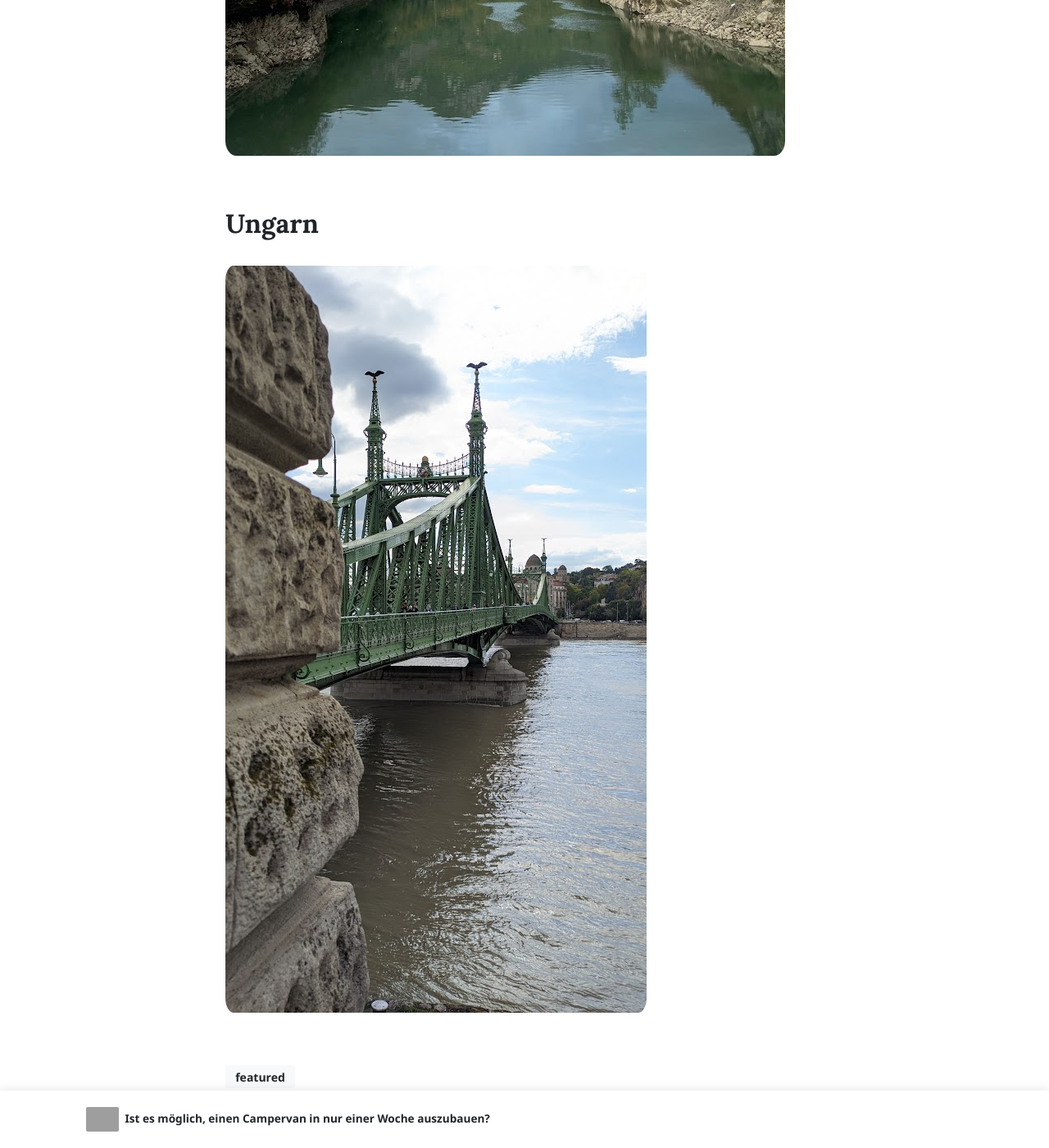
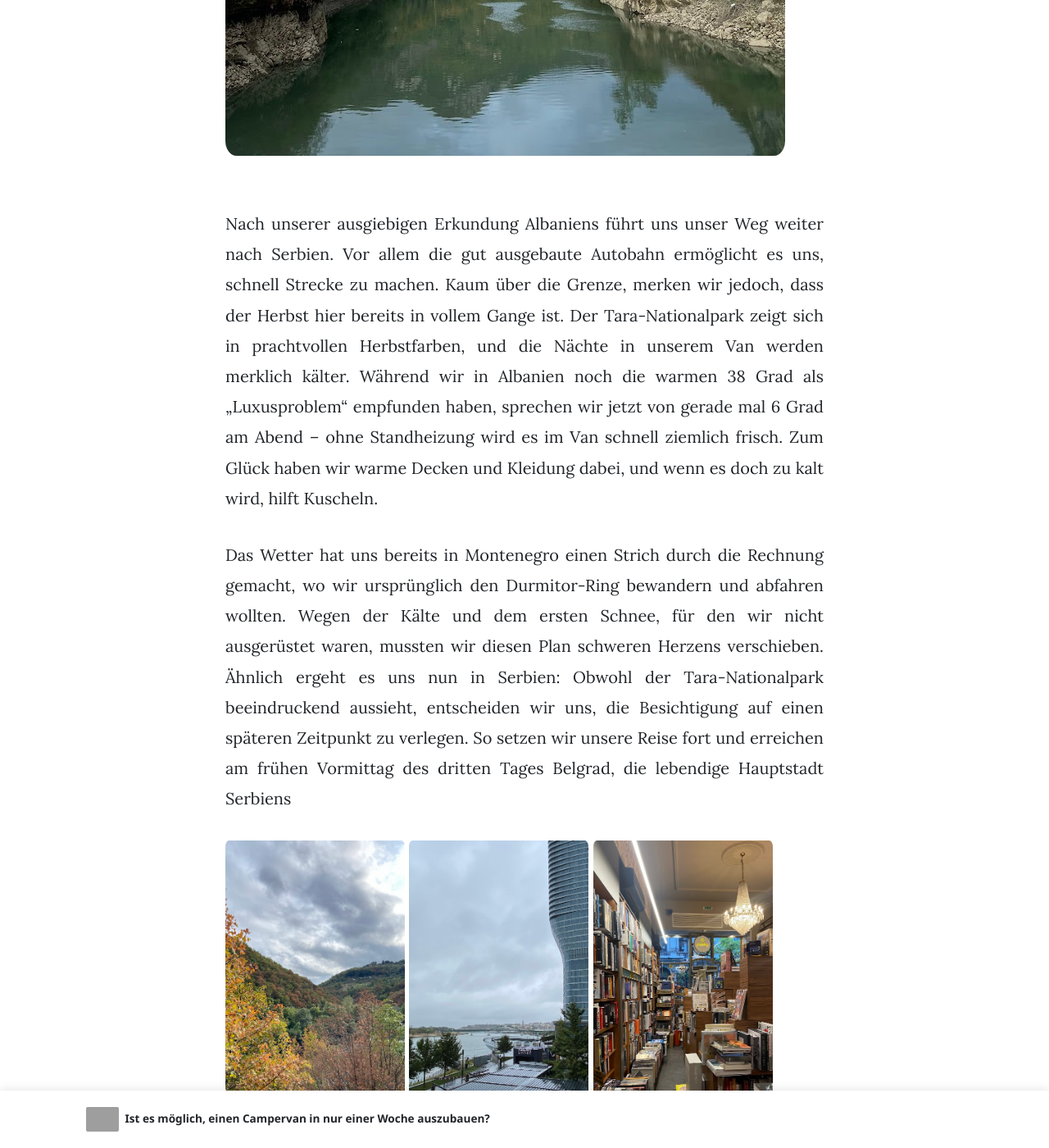
Before and after one commit to travelbuddi/travelbuddi.github.io, a Jekyll site: the page built from _posts/2024-08-08-Osteuropa-Balkan.md, in a window 1280 px wide and 1400 px high, scrolled down 15569 px. Shown: the whole window at 82% size. Built offline with Jekyll 4.4.1, drawn with Linux system fonts in a browser that asks for light colours; nearby versions of some CDN libraries; some of the changed text lies outside the part shown; grey boxes are pictures that could not be loaded.

Commit message:
Update Serbien

```diff
--- a/_posts/2024-08-08-Osteuropa-Balkan.md
+++ b/_posts/2024-08-08-Osteuropa-Balkan.md
@@ -142,6 +142,15 @@ Anschließend entscheiden wir uns noch für einen Aufenthalt in den Albanischen
 ## Serbien
 ![Serbien](/assets/images/Serbien01.jpg)
 
+Nach unserer ausgiebigen Erkundung Albaniens führt uns unser Weg weiter nach Serbien. Vor allem die gut ausgebaute Autobahn ermöglicht es uns, schnell Strecke zu machen. Kaum über die Grenze, merken wir jedoch, dass der Herbst hier bereits in vollem Gange ist. Der Tara-Nationalpark zeigt sich in prachtvollen Herbstfarben, und die Nächte in unserem Van werden merklich kälter. Während wir in Albanien noch die warmen 38 Grad als „Luxusproblem“ empfunden haben, sprechen wir jetzt von gerade mal 6 Grad am Abend – ohne Standheizung wird es im Van schnell ziemlich frisch. Zum Glück haben wir warme Decken und Kleidung dabei, und wenn es doch zu kalt wird, hilft Kuscheln.
+
+Das Wetter hat uns bereits in Montenegro einen Strich durch die Rechnung gemacht, wo wir ursprünglich den Durmitor-Ring bewandern und abfahren wollten. Wegen der Kälte und dem ersten Schnee, für den wir nicht ausgerüstet waren, mussten wir diesen Plan schweren Herzens verschieben. Ähnlich ergeht es uns nun in Serbien: Obwohl der Tara-Nationalpark beeindruckend aussieht, entscheiden wir uns, die Besichtigung auf einen späteren Zeitpunkt zu verlegen. So setzen wir unsere Reise fort und erreichen am frühen Vormittag des dritten Tages Belgrad, die lebendige Hauptstadt Serbiens
+
+![Serbien](/assets/images/Serbien2.jpg){: width="30%"}
+![Serbien](/assets/images/Serbien3.jpg){: width="30%"}
+![Serbien](/assets/images/Serbien4.jpg){: width="30%"}
+
+
 
 ## Ungarn
 ![Budapest](/assets/images/Budapest01.jpg)
```
Also changed, not shown: assets/images/Serbien2.jpg (added), assets/images/Serbien3.jpg (added), assets/images/Serbien4.jpg (added).
